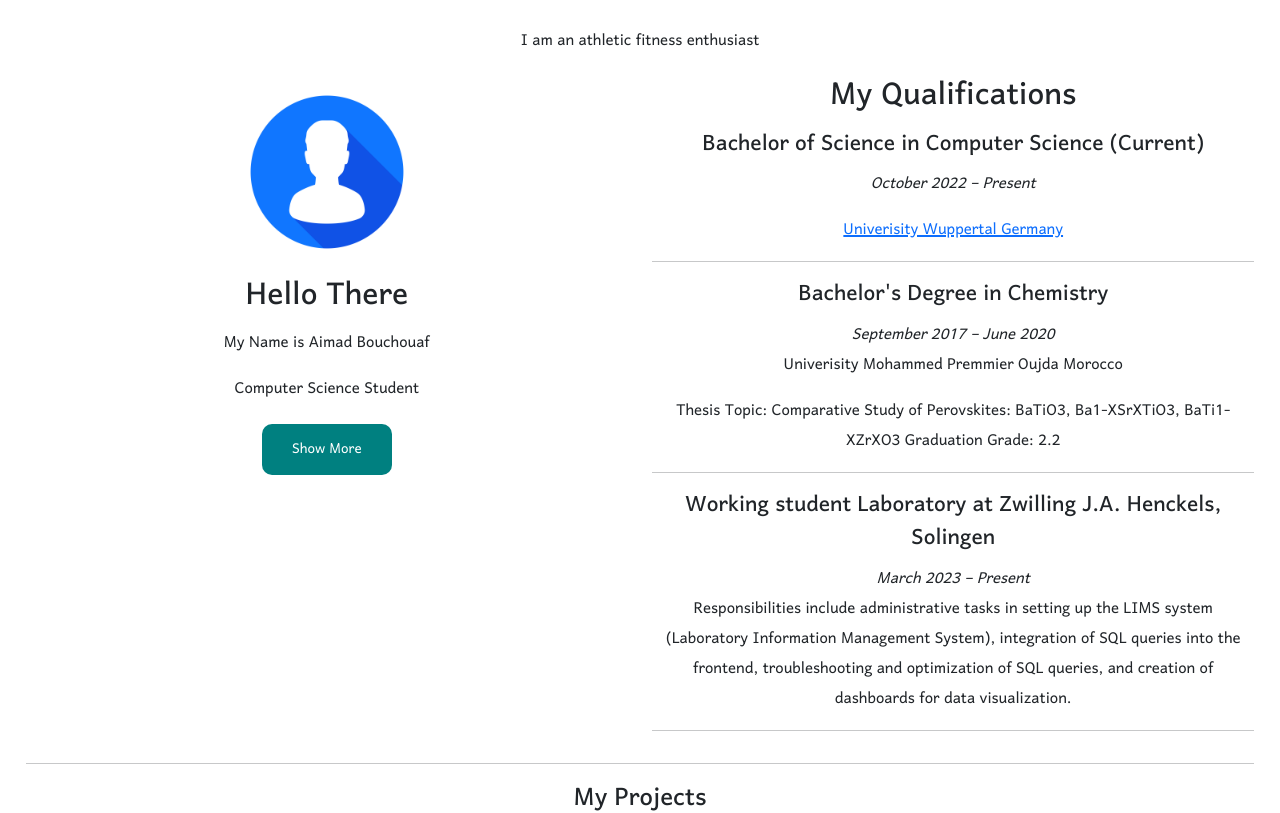
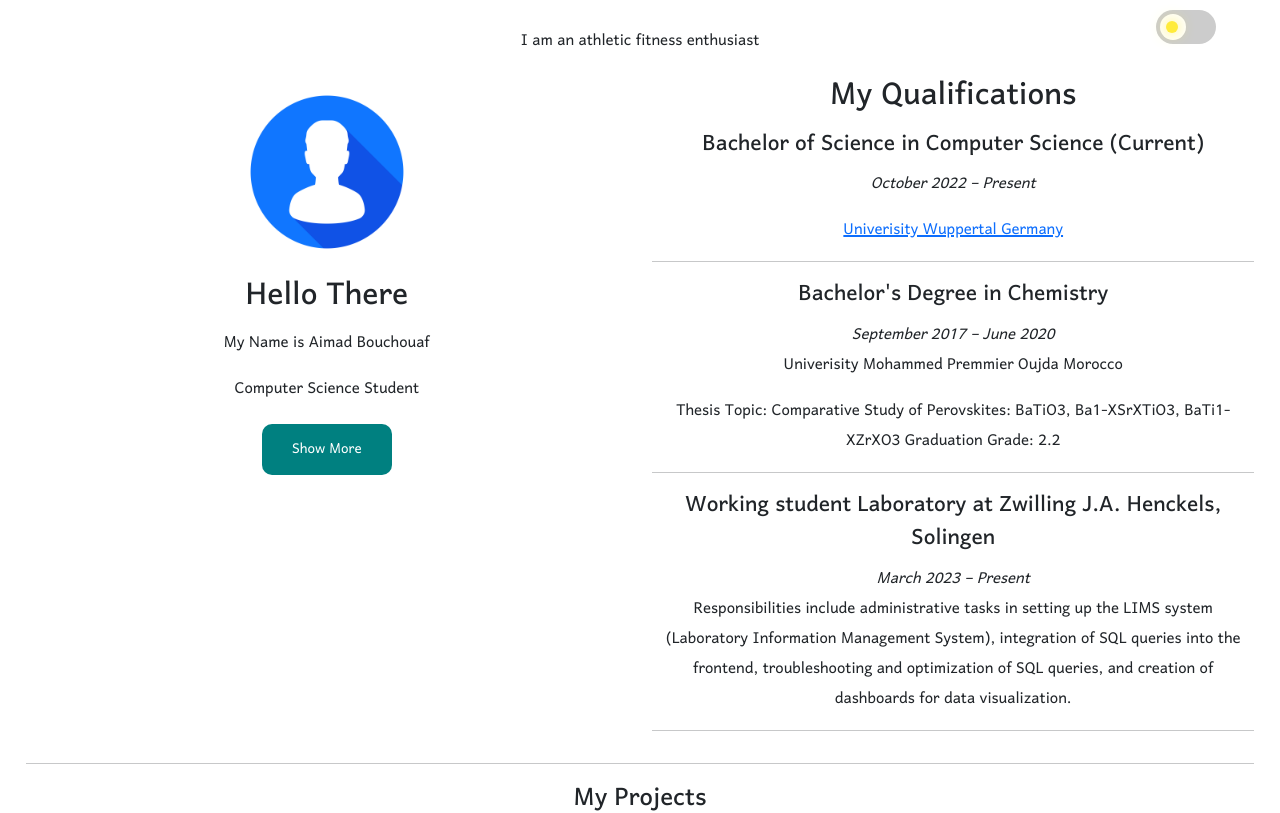
Before and after one commit to Imadjaha/Portfolio_ReactJs, a React (Create React App) app: page / in a window 1280 px wide. Shown: the top 813 px of the page. Built offline with nearby package versions, Linux system fonts and the light colour scheme.

Commit message:
Added Darkmode

```diff
--- a/src/components/App.js
+++ b/src/components/App.js
@@ -1,49 +1,36 @@
-
 import React from "react";
 import Profile from "./Profile";
-import Qualifications from "./Qualifications"
+import Qualifications from "./Qualifications";
 import "../index.css";
+import "./LightDarkMode.css"; // Import the CSS for the toggle switch
 import Projects from "./Projects";
 import SocialProfiles from "./SocialProfiles";
 import Title from "./Title";
-import LightDarkMode from "./light-dark-mode";
-
-// Functional Component
-// -------------------
-// function App(){
-//     const myStyle = {textAlign: "center" , backgroundColor: "yellow"};
-//     return(
-//         <div style={myStyle}>
-//             <p> Hello React</p>
-//             <p> Hello World</p>
-//         </div>
-//     );
-// }
+import LightDarkMode from "./LightDarkMode";
+import { DarkModeProvider } from "./DarkModeContext";
 
 // Class Component
-// -------
-
-
-class App extends React.Component{
-
-
-    render(){
-
-        return(
-        <div >
-        {/* <LightDarkMode/> */}
+class App extends React.Component {
+  render() {
+    return (
+      <DarkModeProvider>
+        <div>
+          <LightDarkMode />
           <div className="row">
-
-        <Title/>
-       <div className="column"> <Profile/></div>
-         <div className="column"><Qualifications/></div>
+            <Title />
+            <div className="column">
+              <Profile />
+            </div>
+            <div className="column">
+              <Qualifications />
+            </div>
           </div>
           <hr />
-        <Projects/>
+          <Projects />
           <hr />
-        <SocialProfiles/>
-
+          <SocialProfiles />
         </div>
+      </DarkModeProvider>
     );
   }
 }
--- /dev/null
+++ b/src/components/DarkModeContext.js
@@ -0,0 +1,39 @@
+import React, { createContext, useState, useEffect } from 'react';
+
+// Create a context
+const DarkModeContext = createContext();
+
+const DarkModeProvider = ({ children }) => {
+  const [darkMode, setDarkMode] = useState(false);
+
+  useEffect(() => {
+    const savedMode = localStorage.getItem('darkMode') === 'true';
+    setDarkMode(savedMode);
+    if (savedMode) {
+      document.body.classList.add('dark-mode');
+    } else {
+      document.body.classList.remove('dark-mode');
+    }
+  }, []);
+
+  const toggleDarkMode = () => {
+    setDarkMode((prevMode) => {
+      const newMode = !prevMode;
+      localStorage.setItem('darkMode', newMode);
+      if (newMode) {
+        document.body.classList.add('dark-mode');
+      } else {
+        document.body.classList.remove('dark-mode');
+      }
+      return newMode;
+    });
+  };
+
+  return (
+    <DarkModeContext.Provider value={{ darkMode, toggleDarkMode }}>
+      {children}
+    </DarkModeContext.Provider>
+  );
+};
+
+export { DarkModeContext, DarkModeProvider };
--- /dev/null
+++ b/src/components/LightDarkMode.css
@@ -0,0 +1,74 @@
+
+
+  .switch{
+    position: fixed;
+    display: inline-block;
+    width: 60px;
+    height: 34px;
+    top: 10px;
+    right: 5%;
+    z-index: 10;
+  }
+
+  .switch input {
+    opacity: 0;
+    width: 0;
+    height: 0;
+  }
+
+  .slider {
+    position: absolute;
+    cursor: pointer;
+    top: 0;
+    left: 0;
+    right: 0;
+    bottom: 0;
+    background-color: #ccc;
+    transition: 0.4s;
+    border-radius: 34px;
+  }
+
+  .slider:before {
+    position: absolute;
+    content: "";
+    height: 26px;
+    width: 26px;
+    left: 4px;
+    bottom: 4px;
+    background-color: white;
+    transition: 0.4s;
+    border-radius: 50%;
+  }
+
+  input:checked + .slider {
+    background-color: teal;
+  }
+
+  input:checked + .slider:before {
+    transform: translateX(26px);
+  }
+
+  /* Add styles for the icons */
+  .slider:after {
+    content: "";
+    position: absolute;
+    top: 50%;
+    left: 10px;
+    transform: translateY(-50%);
+    height: 12px;
+    width: 12px;
+    border-radius: 50%;
+    background-color: #ffeb3b; /* Yellow color for the sun */
+    box-shadow: 0 0 15px #ffeb3b;
+  }
+
+  input:checked + .slider:after {
+    left: 34px;
+    width: 20px;
+    height: 20px;
+    background-color: white; /* Background color for the moon */
+    border-radius: 50%;
+    box-shadow: none;
+    background: radial-gradient(circle at 25% 25%, transparent 20%, #121212 20%),
+                radial-gradient(circle at 75% 75%, #121212 40%, transparent 40%);
+  }
--- /dev/null
+++ b/src/components/LightDarkMode.js
@@ -0,0 +1,16 @@
+import React, { useContext } from 'react';
+import { DarkModeContext } from './DarkModeContext';
+import './LightDarkMode.css';
+
+const LightDarkMode = () => {
+  const { darkMode, toggleDarkMode } = useContext(DarkModeContext);
+
+  return (
+    <label className="switch">
+      <input type="checkbox" checked={darkMode} onChange={toggleDarkMode} />
+      <span className="slider round"></span>
+    </label>
+  );
+};
+
+export default LightDarkMode;
--- a/src/components/light-dark-mode/index.js
+++ /dev/null
@@ -1,21 +0,0 @@
-import useLocalStroage from "./useLocalStorage";
-import './theme.css'
-
-export default function LightDarkMode() {
-  const [theme, setTheme] = useLocalStroage("theme", "dark");
-
-  function handleToggleTheme() {
-    setTheme(theme === "light" ? "dark" : "light");
-  }
-
-  console.log(theme);
-
-  return (
-    <div className="light-dark-mode" data-theme={theme}>
-      <div className="container">
-
-        <button onClick={handleToggleTheme}>Change Theme</button>
-      </div>
-    </div>
-  );
-}
--- a/src/components/light-dark-mode/theme.css
+++ /dev/null
@@ -1,46 +0,0 @@
-:root {
-    --background: #ffffff;
-    --text-primary: #000;
-    --button-bg: #000;
-    --button-text: #ffffff;
-  }
-
-  [data-theme="dark"] {
-    --background: #000000;
-    --text-primary: #fff;
-    --button-bg: #fff;
-    --button-text: #000;
-  }
-  .light-dark-mode {
-    background-color: var(--background);
-    height: 100vh;
-    display: flex;
-    flex-direction: column;
-    justify-content: center;
-    font-size: 20px;
-    transition: all 0.5s;
-  }
-
-  .light-dark-mode .container {
-    display: flex;
-    justify-content: center;
-    align-items: center;
-    flex-direction: column;
-    gap: 30px;
-  }
-
-  .light-dark-mode .container p {
-    color: var(--text-primary);
-    font-size: 40px;
-    margin: 0px;
-  }
-
-  .light-dark-mode .container button {
-    background-color: var(--button-bg);
-    border: 1px solid var(--button-bg);
-    color: var(--button-text);
-    padding: 12px;
-    border-radius: 8px;
-    font-weight: 600;
-    cursor: pointer;
-  }
--- a/src/components/light-dark-mode/useLocalStorage.js
+++ /dev/null
@@ -1,25 +0,0 @@
-import { useEffect } from "react";
-import { useState } from "react";
-
-export default function useLocalStorage(key, defaultValue) {
-  const [value, setValue] = useState(() => {
-    let currentValue;
-
-    try {
-      currentValue = JSON.parse(
-        localStorage.getItem(key) || String(defaultValue)
-      );
-    } catch (error) {
-      console.log(error);
-      currentValue = defaultValue;
-    }
-
-    return currentValue;
-  });
-
-  useEffect(() => {
-    localStorage.setItem(key, JSON.stringify(value));
-  }, [key, value]);
-
-  return [value, setValue];
-}
--- a/src/index.css
+++ b/src/index.css
@@ -133,7 +133,7 @@ body {
   border-radius: 10px;
 }
 
-.projects:hover{
+.projects:hover , .dark-mode .projects:hover{
   opacity: 0.8;
   background-color: teal;
 }
@@ -153,3 +153,23 @@ body {
   opacity: 1;
   transition: max-height 4.5s ease-in, opacity 1.5s ease-in;
 }
+
+
+
+body.dark-mode {
+  background-color: #3a3a3a;
+  color: #ffffff;
+}
+
+
+.dark-mode .projects {
+  background-color: #1e1e1e;
+  color: #ffffff;
+  border: 1px solid #ffffff;
+}
+
+.dark-mode .card {
+  background-color: #4c4f51;
+  color: white;
+  box-shadow: 0 4px 2px 0 rgba(21, 20, 20, 0.2);
+}
```
Lines whose indentation alone changed are shown as unchanged.
